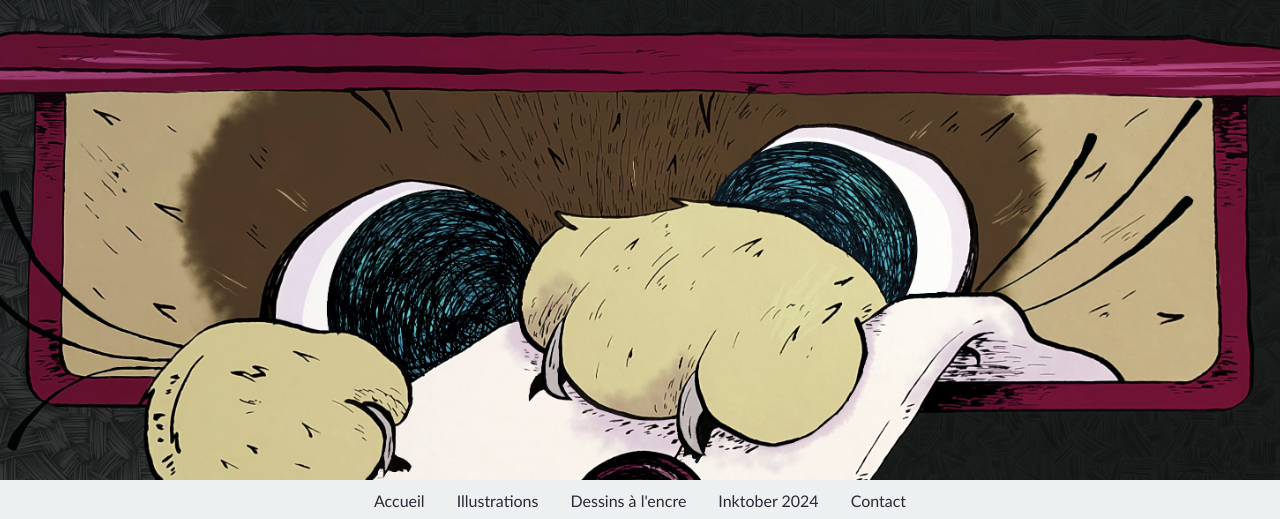
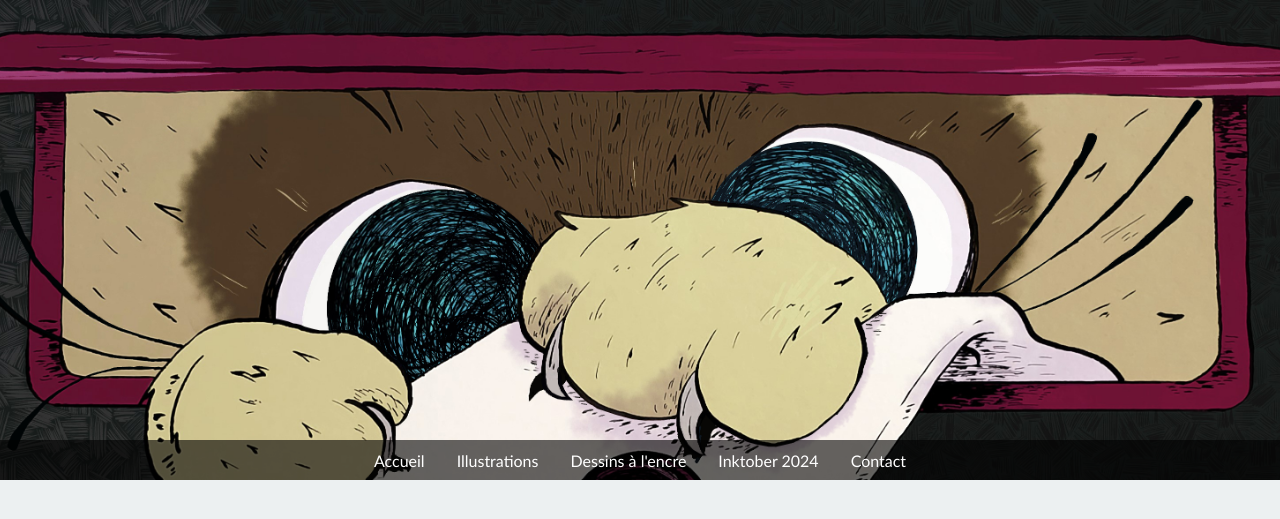
Before and after one commit to GaelleLabauve/PortfolioSaul, a PHP site: page / in a window 1280 px wide. Shown: the top 519 px of the page. Run offline with PHP 8.4, Linux system fonts and the light colour scheme; some libraries are stand-ins or nearby versions.

Commit message:
modification header

```diff
--- a/assets/header.html
+++ b/assets/header.html
@@ -7,7 +7,7 @@
 
 </body>
 </html>
-<header></header>
+<header>
     <nav class="navbar">
         <div class="nav-links">
             <ul>
@@ -22,3 +22,5 @@
             <i class="fa-solid fa-bars"></i>
         </div>
     </nav>
+
+</header>
--- a/css/style.css
+++ b/css/style.css
@@ -70,6 +70,8 @@ header{
     background-size: cover;
     background-position: bottom;
     background-image: var(--banner-bg);
+    align-content: end;
+    display: block;
 }
 
 .navbar{
@@ -80,10 +82,11 @@ header{
     display: flex;
     align-items: center;
     justify-content: space-between;
+    background-color: rgba(0, 0, 0, 0.6);
 }
 
 .navbar a{
-    color: var(--dark-text);
+    color: var(--white-text);
 }
 
 .navbar a:hover{
@@ -103,7 +106,7 @@ header{
 }
 
 .navbar .menu-burger{
-    color: var(--dark-text);
+    color: var(--white-text);
     display: none;
     position: absolute;
     right: 50px;
```
Lines whose indentation alone changed are shown as unchanged.
